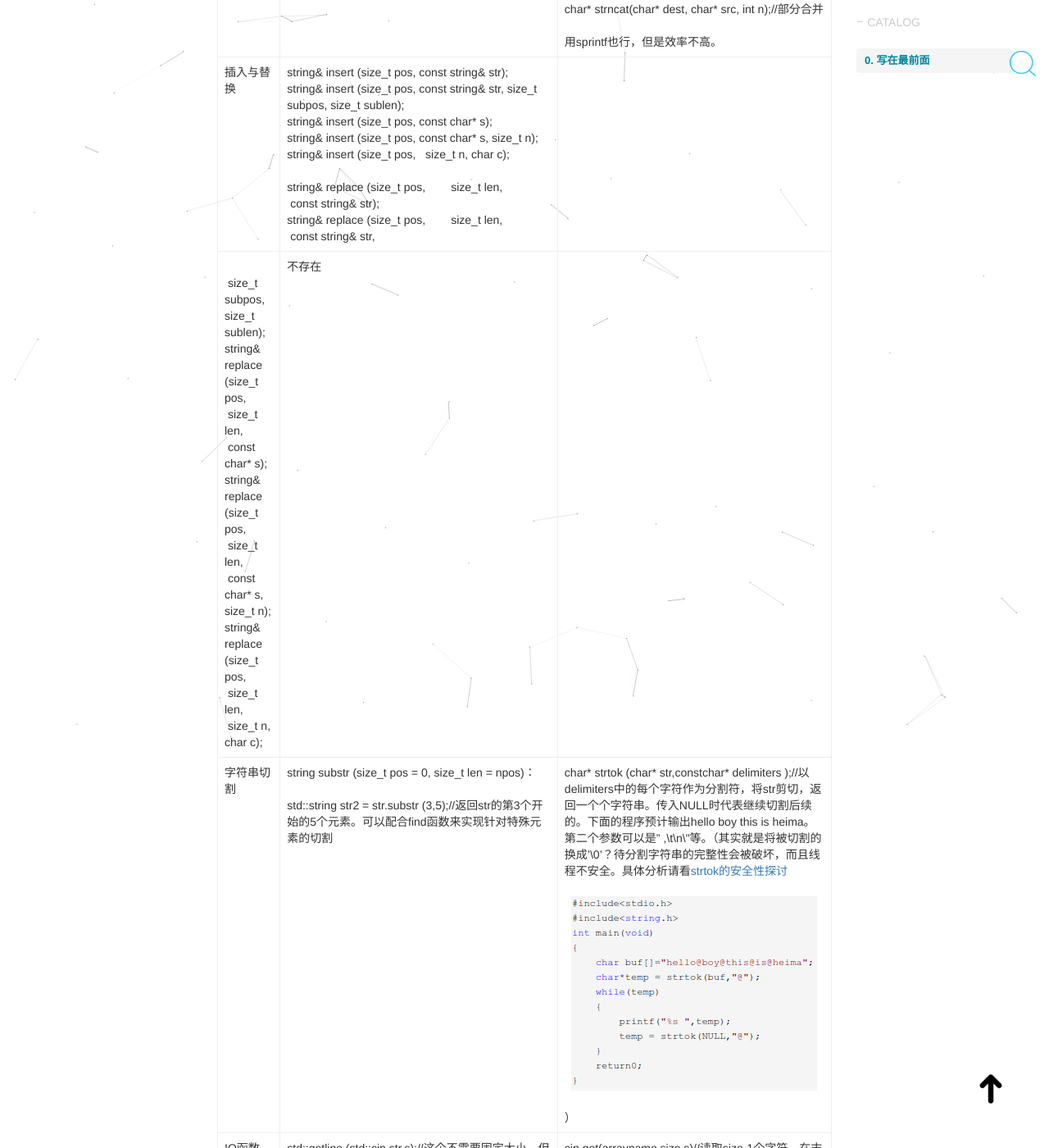
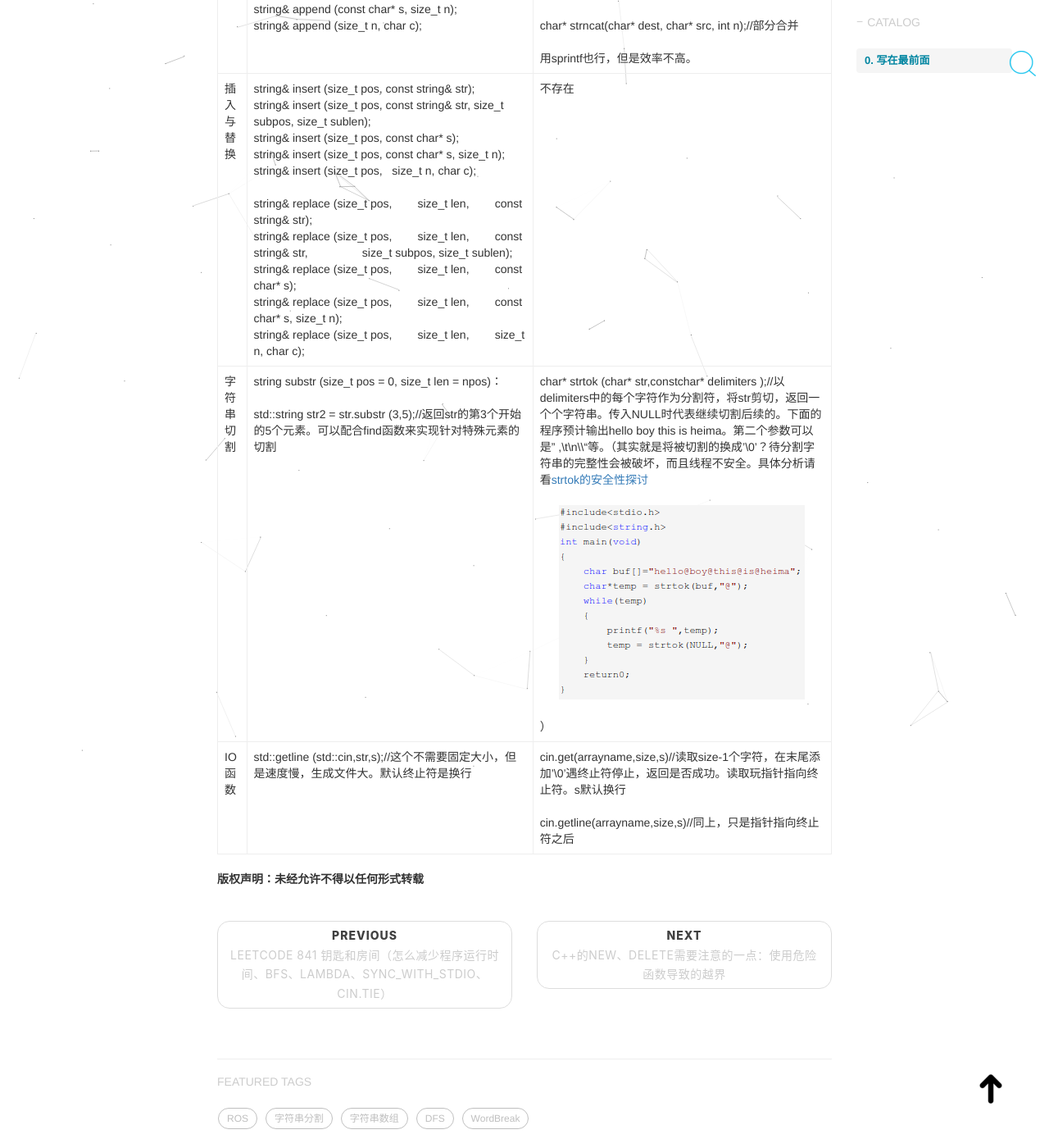
Before and after one commit to HaoQChen/HaoQChen.github.io, a Jekyll site: the page built from _posts/2018-09-09-string-and-char.md, in a window 1280 px wide and 1400 px high, scrolled down 3453 px. Shown: the whole window at 82% size. Built offline with Jekyll 4.4.1, drawn with Linux system fonts in a browser that asks for light colours; nearby versions of some CDN libraries; comment, search, counter and statistics services are not loaded.

Commit message:
add blog string-and-char

```diff
--- a/_posts/2018-09-09-string-and-char.md
+++ b/_posts/2018-09-09-string-and-char.md
@@ -34,9 +34,8 @@ C++字符串处理有最原始的char以及string两种方式，这里对两种
 |数字转字符串|1、stringstream（多次使用需要使用clear()清除）<br>int N = 10;<br>stringstream ss;//#include \<sstream\><br>string str;<br>ss << N;<br>ss >> str;<br>2、string = std::to_string(N)方法<br>只需包含\<string\>头文件即可|1、使用sprintf：#include \<stdio.h\><br>char c[100];<br>int k=255;<br>sprintf(c,"%d",k);//d是有符号10进制数，u是无符号10进制<br><br>double a=123.321;<br>sprintf(c,”%.3lf”,a);<br><br>sprintf(c,"%x",k);//转换成16进制，如果想要大写的话可以用X，8进制是o<br>//c包含"ff" c[0]='f' c[1]='f'<br><br>2、itoa貌似跟平台有关，不建议使用。|
 |字符串转数字|1、N = stringToNum\<int\>(str);//需要#include \<sstream\><br><br>2、在\<string\>中实现的<br><br>int stoi (const string& str, size_t* idx = 0, int base = 10);//idx返回第一个非数字的指针索引，base默认10进制<br><br>long stol、unsigned long stoul、long long stoll、unsigned long long stoull、float stof、double stod、long double stold<br><br>3、stringstream//#include <sstream><br>string a = "123.32";<br>double res;<br>stringstream ss;<br>ss << a;<br>ss >> res;|char a[10] = {"255"};<br>int b;<br>sscanf(a,"%d",&b);<br><br>char a[10] = {"ff"};//十六进制<br>int b;<br>sscanf(a,"%x",&b);<br><br>char str[]=”123.321”; <br>double a; <br>sscanf(str,”%lf”,&a);<br><br>另外也可以用atoi(),atol(),atof()|
 |拷贝与合并|char p[10];<br>std::size_t length = str.copy(p,5,0);//从第0个开始复制5个，返回有效复制的数量，需要在p最后添加'\0'<br>合并直接用+号即可<br>或者用.append()<br><br>string& append (const string& str);<br>string& append (const string& str, size_t subpos, size_t sublen);<br>string& append (const char* s);<br>string& append (const char* s, size_t n);<br>string& append (size_t n, char c);|char* strcpy(char* dest, char* src);//把从src地址开始且含有 ‘\0’结束符的字符串复制到以dest开始的地址空间。返回指向dest的指针。<br><br>char* strncpy(char* dest, char* src, int size_tn);//复制n个，这个复制不保证NULL结尾，需要自己初始化。<br><br>char* strcat(char* dest, char* src);//把src所指字符串添加到dest结尾处(覆盖dest结尾处的 ‘\0’)并添加 ‘\0’。返回指向dest的指针。且内存不可重叠。<br><br>char* strncat(char* dest, char* src, int n);//部分合并<br><br>用sprintf也行，但是效率不高。|
-|插入与替换|string& insert (size_t pos, const string& str);<br>string& insert (size_t pos, const string& str, size_t subpos, size_t sublen);<br>string& insert (size_t pos, const char* s);<br>string& insert (size_t pos, const char* s, size_t n);<br>string& insert (size_t pos,   size_t n, char c);<br><br>string& replace (size_t pos,        size_t len,        const string& str);<br>string& replace (size_t pos,        size_t len,        const string& str,
-                 size_t subpos, size_t sublen);<br>string& replace (size_t pos,        size_t len,        const char* s);<br>string& replace (size_t pos,        size_t len,        const char* s, size_t n);<br>string& replace (size_t pos,        size_t len,        size_t n, char c);|不存在|
-|字符串切割|string substr (size_t pos = 0, size_t len = npos)：<br><br>std::string str2 = str.substr (3,5);//返回str的第3个开始的5个元素。可以配合find函数来实现针对特殊元素的切割|char* strtok (char* str,constchar* delimiters );//以delimiters中的每个字符作为分割符，将str剪切，返回一个个字符串。传入NULL时代表继续切割后续的。下面的程序预计输出hello boy this is heima。第二个参数可以是" ,\\t\n\\\"等。（其实就是将被切割的换成'\\0'？待分割字符串的完整性会被破坏，而且线程不安全。具体分析请看[strtok的安全性探讨](https://blog.csdn.net/yishizuofei/article/details/78232946?locationNum=5&fps=1)<br>![code](/img/in_post/string_and_char/code.png)）|
+|插入与替换|string& insert (size_t pos, const string& str);<br>string& insert (size_t pos, const string& str, size_t subpos, size_t sublen);<br>string& insert (size_t pos, const char* s);<br>string& insert (size_t pos, const char* s, size_t n);<br>string& insert (size_t pos,   size_t n, char c);<br><br>string& replace (size_t pos,        size_t len,        const string& str);<br>string& replace (size_t pos,        size_t len,        const string& str,                 size_t subpos, size_t sublen);<br>string& replace (size_t pos,        size_t len,        const char* s);<br>string& replace (size_t pos,        size_t len,        const char* s, size_t n);<br>string& replace (size_t pos,        size_t len,        size_t n, char c);|不存在|
+|字符串切割|string substr (size_t pos = 0, size_t len = npos)：<br><br>std::string str2 = str.substr (3,5);//返回str的第3个开始的5个元素。可以配合find函数来实现针对特殊元素的切割|char* strtok (char* str,constchar* delimiters );//以delimiters中的每个字符作为分割符，将str剪切，返回一个个字符串。传入NULL时代表继续切割后续的。下面的程序预计输出hello boy this is heima。第二个参数可以是" ,\\t\n\\\\"等。（其实就是将被切割的换成'\\0'？待分割字符串的完整性会被破坏，而且线程不安全。具体分析请看[strtok的安全性探讨](https://blog.csdn.net/yishizuofei/article/details/78232946?locationNum=5&fps=1)<br>![code](/img/in_post/string_and_char/code.png)）|
 |IO函数|std::getline (std::cin,str,s);//这个不需要固定大小，但是速度慢，生成文件大。默认终止符是换行|cin.get(arrayname,size,s)//读取size-1个字符，在末尾添加'\0'遇终止符停止，返回是否成功。读取玩指针指向终止符。s默认换行<br><br>cin.getline(arrayname,size,s)//同上，只是指针指向终止符之后|
 
 
```
